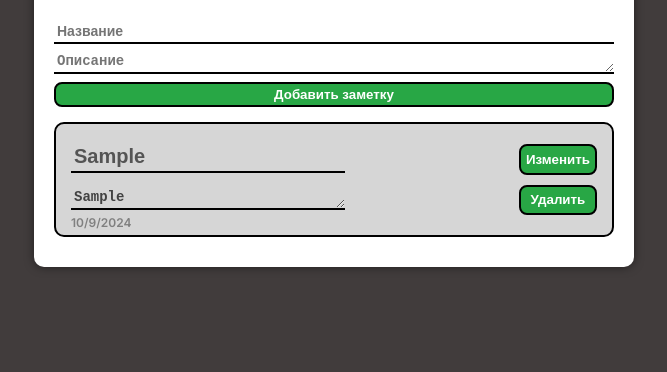
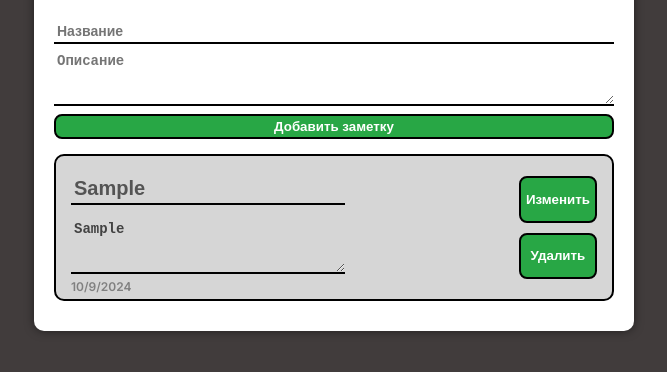
Before and after one commit to lewisTAWER/Notes-testApp, a plain HTML site: page index.html in a window 1280 px wide. Both pictures are taken after typing "Sample", "Sample" into the empty fields and a click on the button "Добавить заметку". Shown: the part 82-454 px from the top of the page, without its empty margins (306-973 px from the left). Drawn offline with Linux system fonts and the light colour scheme.

Commit message:
Фиксы

```diff
--- a/index.html
+++ b/index.html
@@ -14,7 +14,7 @@
 				<textarea
 					id="description"
 					placeholder="Описание"
-					rows="1"
+					rows="3"
 					required
 				></textarea>
 				<button type="submit">Добавить заметку</button>
--- a/main.js
+++ b/main.js
@@ -19,7 +19,7 @@ function displayNotes() {
 		noteElement.innerHTML = `
             <div class="notes">
                <input type="text" class="note-title" value="${note.title}" disabled>
-               <textarea class="note-description" rows='1' disabled>${note.description}</textarea>
+               <textarea class="note-description" rows='3' disabled>${note.description}</textarea>
                <div class="note-date">${note.date}</div>
             </div>
             <div class="note-actions">
```
